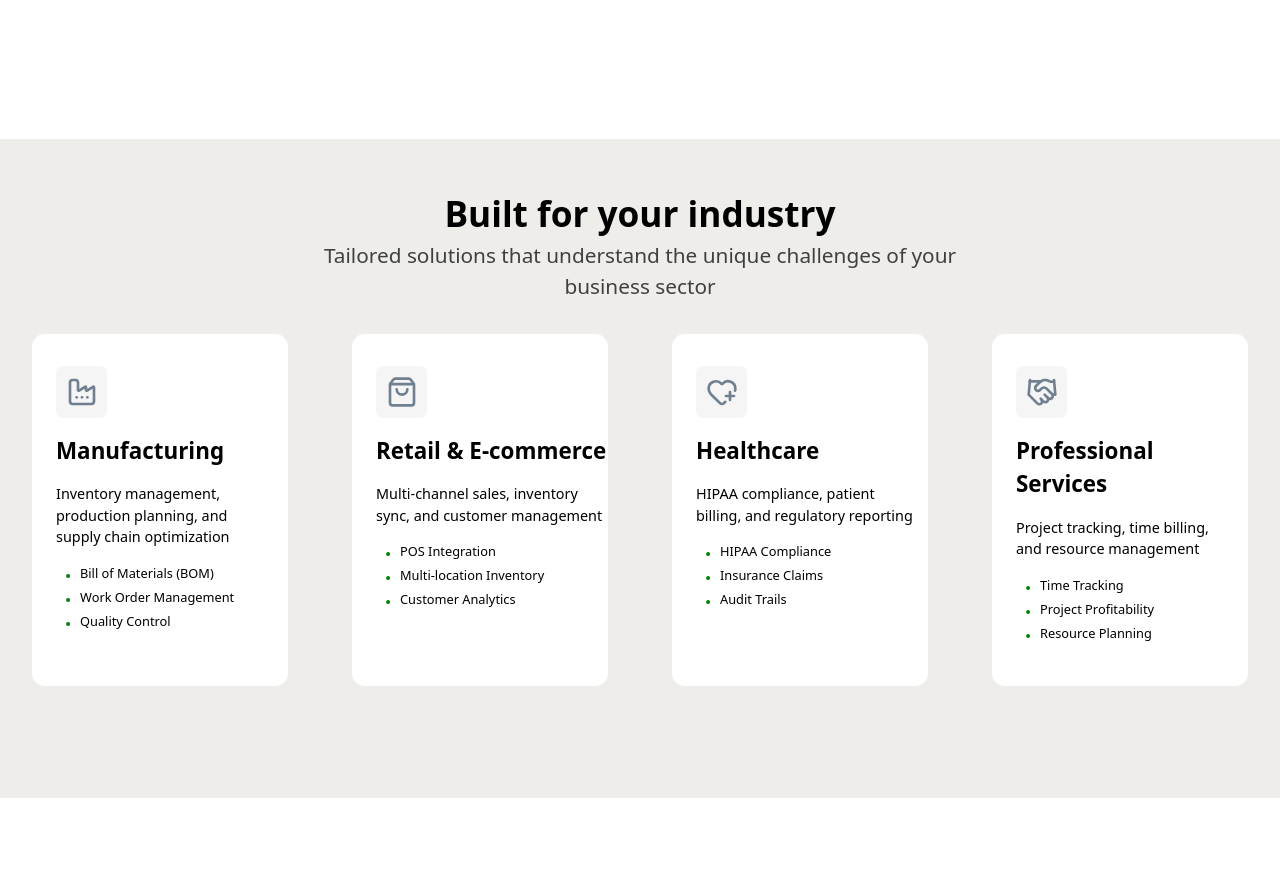
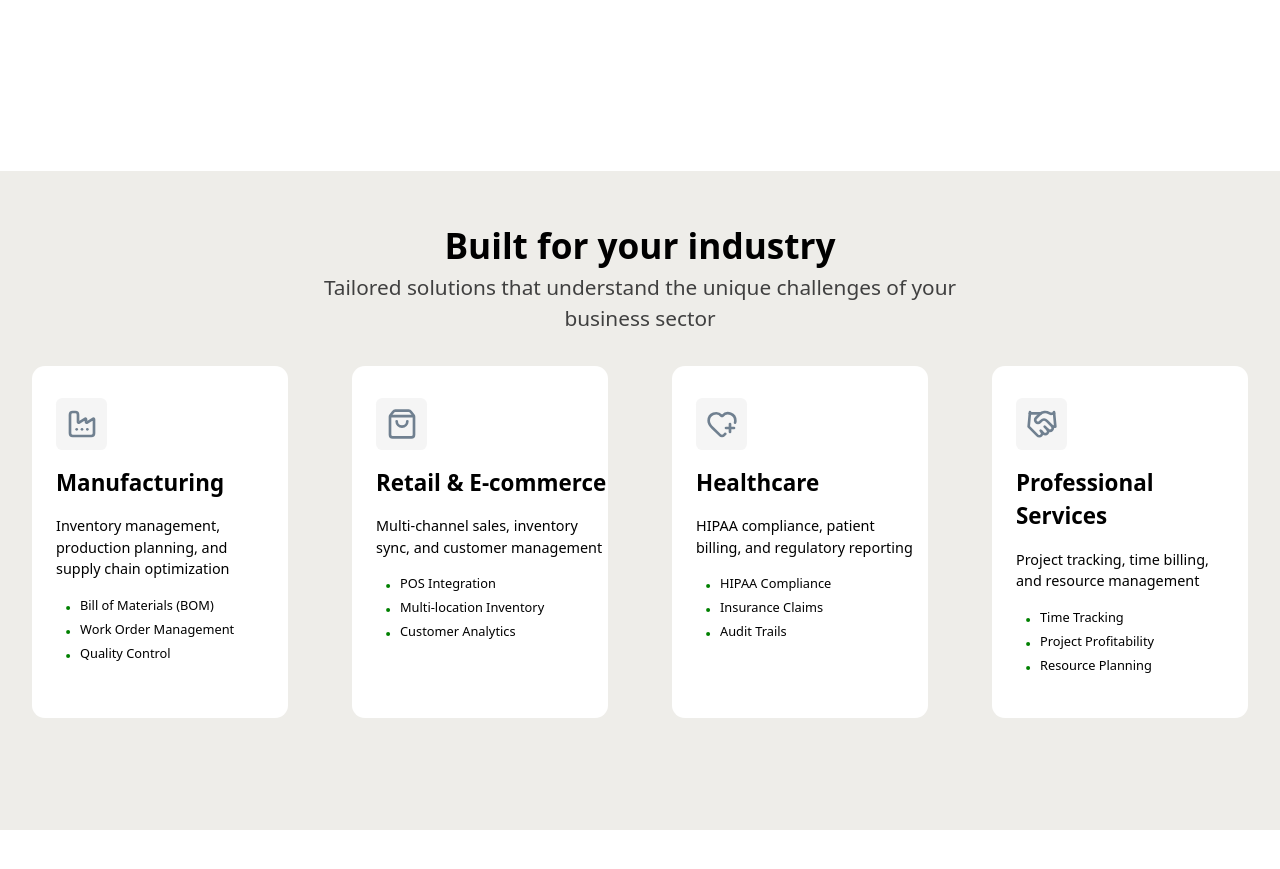
Before and after one commit to AsifulAhsan/AccuFlow, a React (Vite) app: page / in a window 1280 px wide. Shown: the part 4360-5229 px from the top of the page. Before the commit the page ends 5158 px from the top, so only its background shows below. Built offline with nearby package versions, Linux system fonts and the light colour scheme.

Commit message:
Adjusted margin

```diff
--- a/src/components/CardSection/CardSection.module.css
+++ b/src/components/CardSection/CardSection.module.css
@@ -2,6 +2,8 @@
   background-color: #eeede9;
   padding-top: 3rem;
   padding-bottom: 5rem;
+  margin-top: 4rem;
+  margin-bottom: 25rem;
 }
 
 .sectionHeadingDiv {
```
